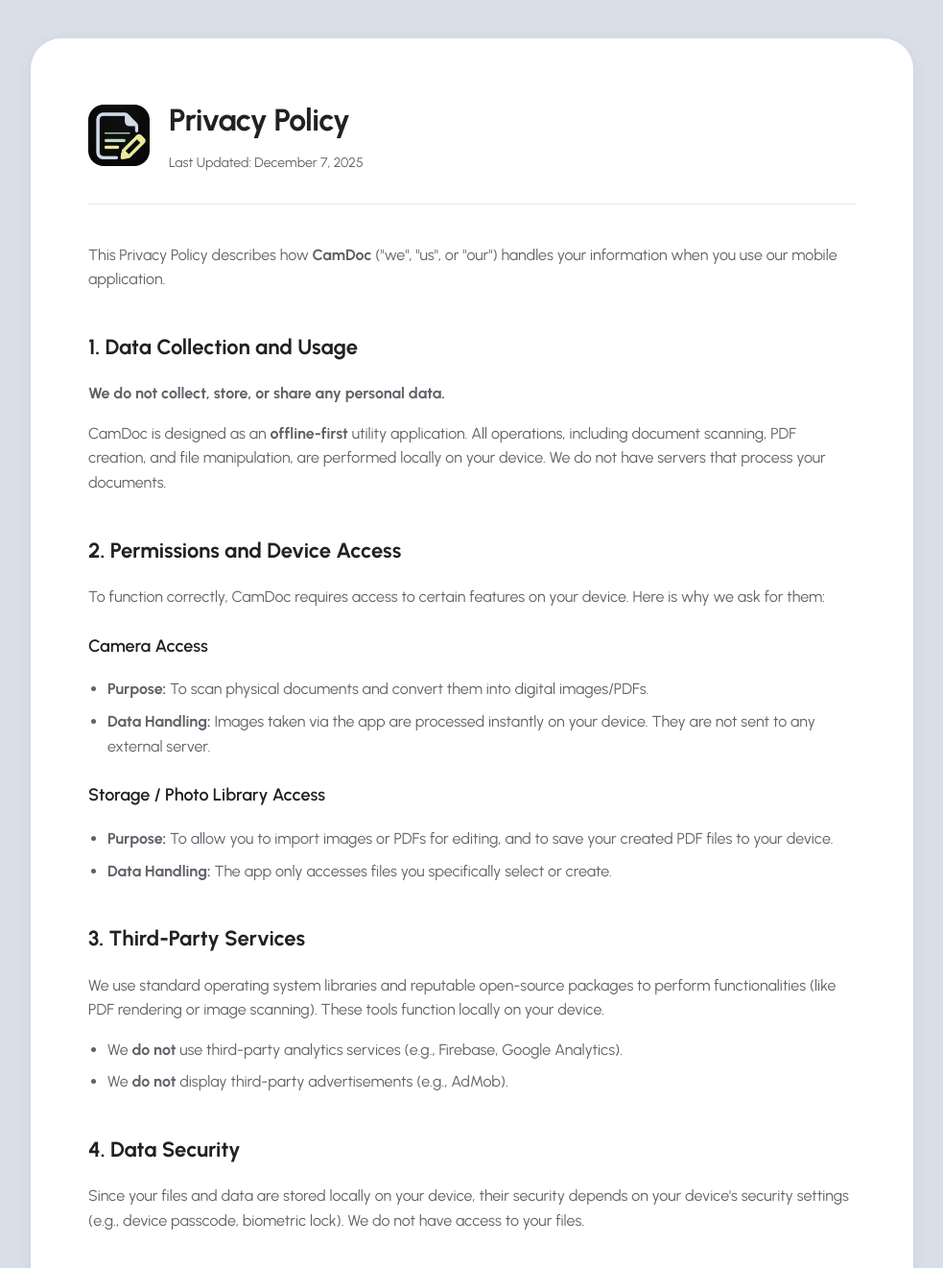
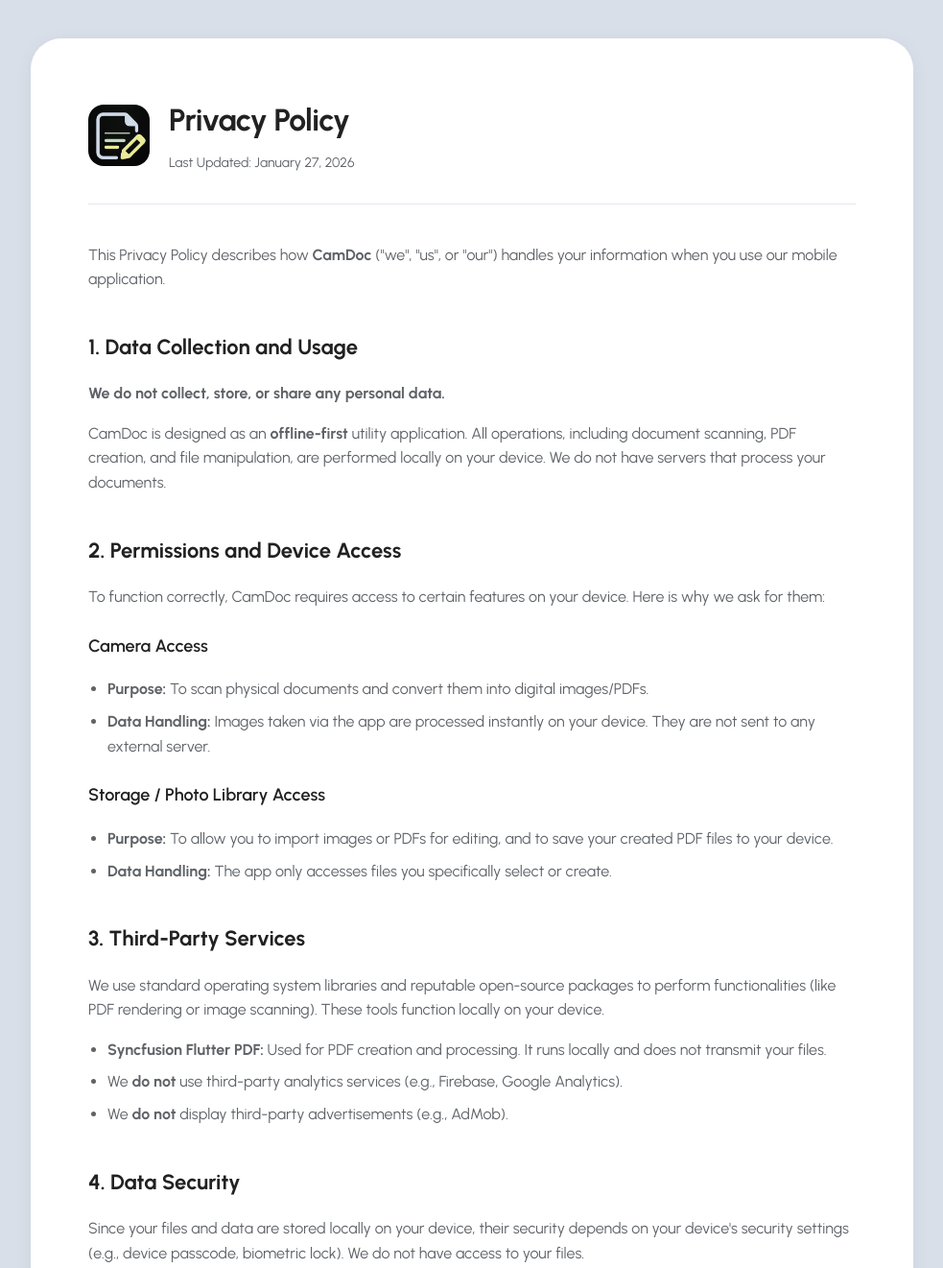
Before and after one commit to the-arklabs/the-arklabs.github.io, a plain HTML site: page camdoc/privacy.html in a window 1280 px wide. Shown: the top 1321 px of the page at 96% size, without its empty margins (148-1131 px from the left). Drawn offline with Linux system fonts and the light colour scheme.

Commit message:
Update privacy.html

```diff
--- a/camdoc/privacy.html
+++ b/camdoc/privacy.html
@@ -120,7 +120,7 @@
             <img src="logo.png" alt="CamDoc" class="logo" onerror="this.style.display='none'">
             <div>
                 <h1>Privacy Policy</h1>
-                <span class="last-updated">Last Updated: December 7, 2025</span>
+                <span class="last-updated">Last Updated: January 27, 2026</span>
             </div>
         </div>
 
@@ -148,6 +148,7 @@
         <h2>3. Third-Party Services</h2>
         <p>We use standard operating system libraries and reputable open-source packages to perform functionalities (like PDF rendering or image scanning). These tools function locally on your device.</p>
         <ul>
+            <li><strong>Syncfusion Flutter PDF:</strong> Used for PDF creation and processing. It runs locally and does not transmit your files.</li>
             <li>We <strong>do not</strong> use third-party analytics services (e.g., Firebase, Google Analytics).</li>
             <li>We <strong>do not</strong> display third-party advertisements (e.g., AdMob).</li>
         </ul>
```
